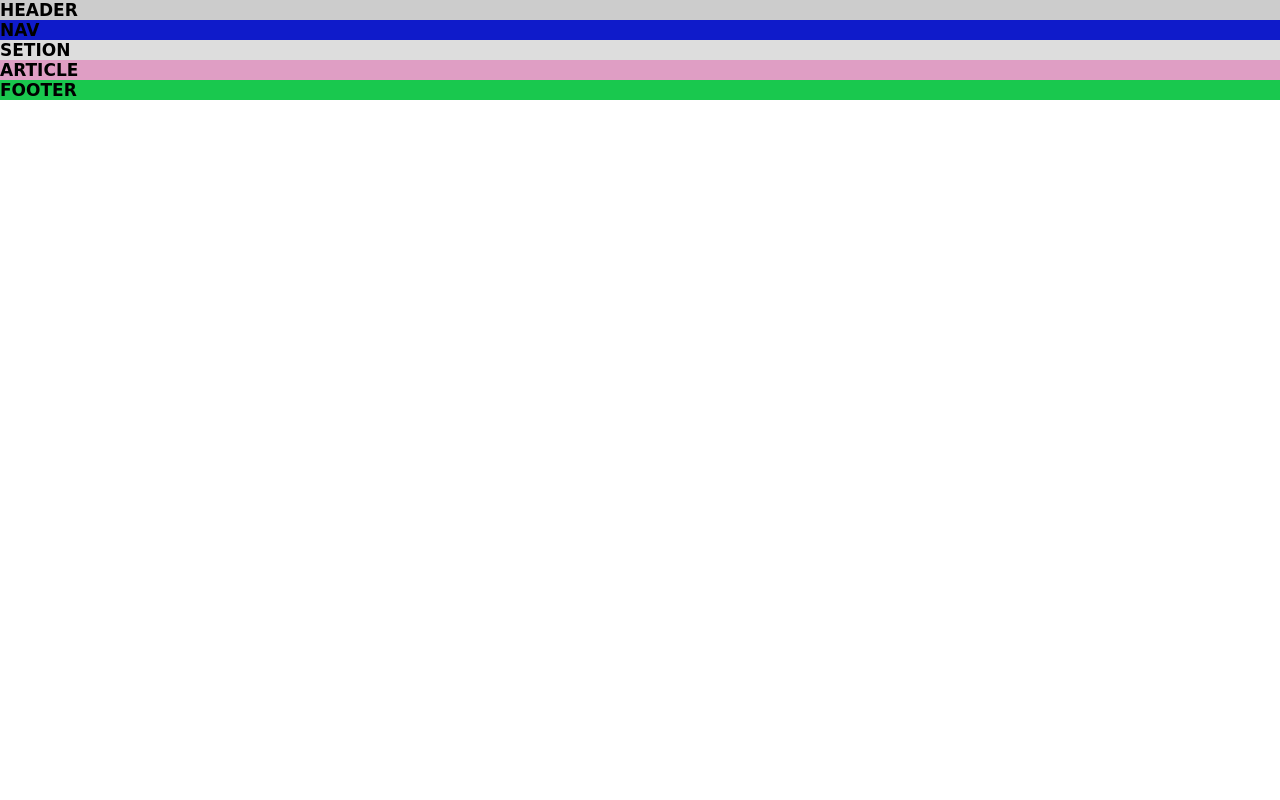
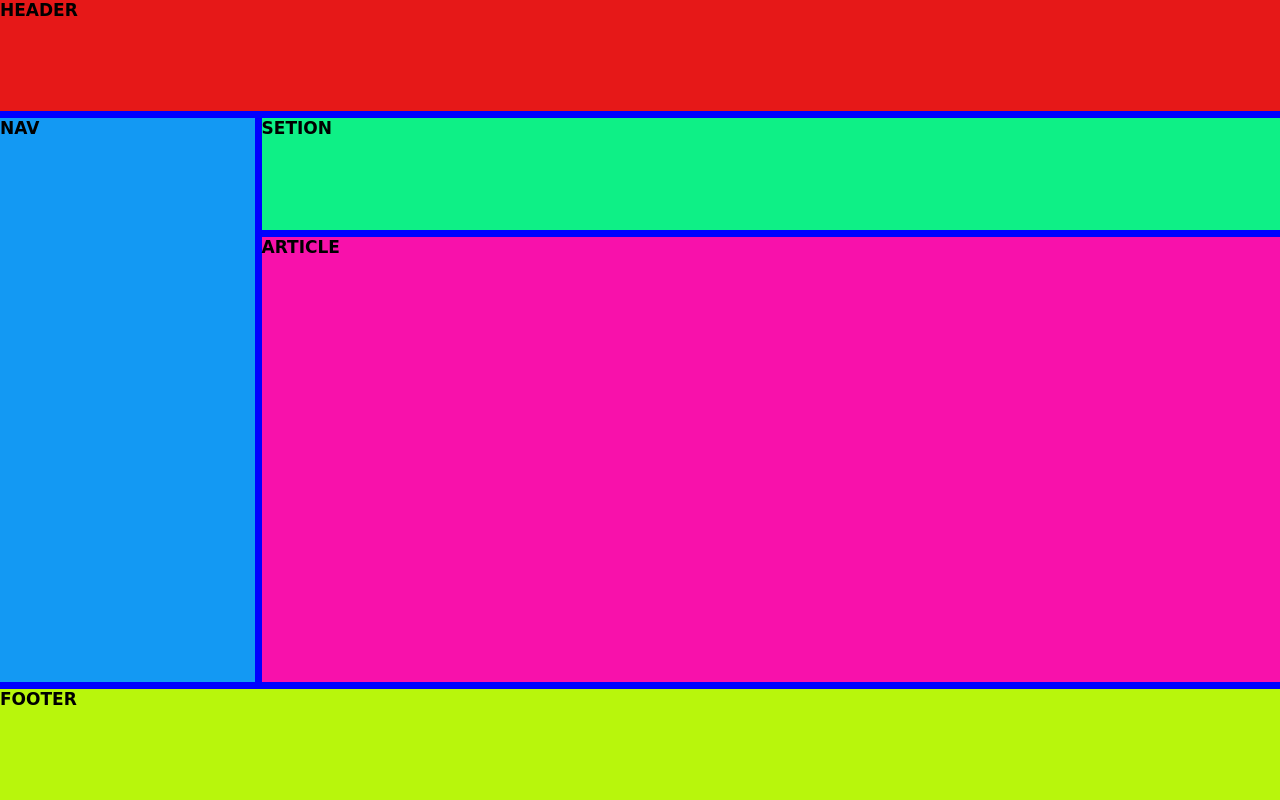
Before and after one commit to gitsofian/Immo-Projekt, a plain HTML site: page index.html in a window 1280 px wide. Drawn offline with Linux system fonts and the light colour scheme; a web font is replaced by a local one.

Commit message:
grid added

```diff
--- a/style.css
+++ b/style.css
@@ -8,26 +8,39 @@ body{
     font-weight: bold;
 }
 #site{
-    background-color: #aaa;
+    height: 100vh;
+    background-color:blue;
+    display: grid;
+    grid-template-columns: 1fr 4fr;
+    grid-template-rows: 1fr 1fr 4fr 1fr;
+    grid-template-areas:
+            "header header"
+            "nav section"
+            "nav article"
+            "footer footer";
+    gap: 7px;
+
 }
 
 header{
-    background-color: #ccc;
+    background-color: rgb(230,24,24);
+    grid-area: header;
 }
 
 nav{
-    background-color: rgb(15,27,202);
+    background-color: rgb(19, 153,243);
     grid-area: nav;
 }
 article{
-    background-color: rgb(223,158,196);
+    background-color: rgb(248,17,171);
     grid-area: article;
 }
 section{
-    background-color: #ddd;
+    background-color: rgb(14,240,134);
+    grid-area: section;
 }
 footer{
-    background-color: rgb(25,200,78);
+    background-color: rgb(184,246,12);
     grid-area: footer;
 }
 @media screen and (max-width: 480px){
```
